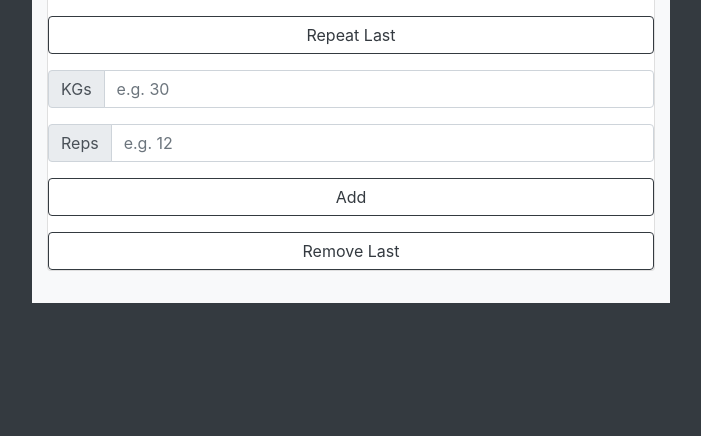
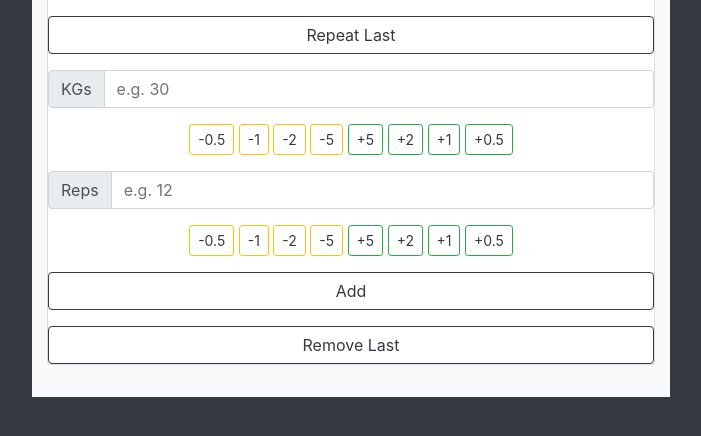
Before and after one commit to DTasev/fit, a Django app: template today/templates/today/sets_edit.html in a window 1280 px wide. Shown: the part 189-625 px from the top of the page, without its empty margins (289-990 px from the left). Run offline with Django 3.2, Linux system fonts and the light colour scheme; the template is opened without the code that fills it, so the values that code supplies are empty; the visitor is signed in with stand-in values (Sample User, id 1); parts of the project's set-up code (start-up, migrations or seed data) failed here and were passed over; some libraries are stand-ins or nearby versions.

Commit message:
Added shortcuts for kgs/reps

```diff
--- /dev/null
+++ b/today/templates/today/sets_buttons_partial.html
@@ -0,0 +1,26 @@
+<div class="d-block pb-3 text-center">
+  <button onclick="addNumberToInput(this, '{{ input_field_id }}')" type="button"
+          class="btn btn-sm btn-outline-warning text-dark d-inline-block">-0.5
+  </button>
+  <button onclick="addNumberToInput(this, '{{ input_field_id }}')" type="button"
+          class="btn btn-sm btn-outline-warning text-dark d-inline-block">-1
+  </button>
+  <button onclick="addNumberToInput(this, '{{ input_field_id }}')" type="button"
+          class="btn btn-sm btn-outline-warning text-dark d-inline-block">-2
+  </button>
+  <button onclick="addNumberToInput(this, '{{ input_field_id }}')" type="button"
+          class="btn btn-sm btn-outline-warning text-dark d-inline-block">-5
+  </button>
+  <button onclick="addNumberToInput(this, '{{ input_field_id }}')" type="button"
+          class="btn btn-sm btn-outline-success text-dark d-inline-block">+5
+  </button>
+  <button onclick="addNumberToInput(this, '{{ input_field_id }}')" type="button"
+          class="btn btn-sm btn-outline-success text-dark d-inline-block">+2
+  </button>
+  <button onclick="addNumberToInput(this, '{{ input_field_id }}')" type="button"
+          class="btn btn-sm btn-outline-success text-dark d-inline-block">+1
+  </button>
+  <button onclick="addNumberToInput(this, '{{ input_field_id }}')" type="button"
+          class="btn btn-sm btn-outline-success text-dark d-inline-block">+0.5
+  </button>
+</div>
--- a/today/templates/today/sets_edit.html
+++ b/today/templates/today/sets_edit.html
@@ -1,5 +1,20 @@
 {% extends 'base_generic.html' %}
 {% load enumerate %}
+
+{% block script_head %}
+  <script>
+      /**
+       *
+       * @param inputId
+       * @param element
+       */
+      function addNumberToInput(element, inputId) {
+          const input_field = document.getElementById(inputId);
+          const new_val = eval(input_field.value + element.textContent);
+          input_field.value = new_val < 0 ? 0 : new_val;
+      }
+  </script>
+{% endblock %}
 {% block content %}
   <div class="card my-3">
     <h2 class="text-center py-4 lead">{{ exercise }}
@@ -39,9 +54,11 @@
         <div class="input-group-prepend">
           <span class="input-group-text" id="basic-addon1">KGs</span>
         </div>
-        <input type="number" step="0.5" class="form-control" placeholder="e.g. 30" name="kgs" min="0"
+        <input type="number" step="0.5" class="form-control" placeholder="e.g. 30" name="kgs" id="kgs-input-field"
+               min="0"
                value="{{ prev_kgs_value }}">
       </div>
+      {% include 'today/sets_buttons_partial.html' with input_field_id="kgs-input-field" %}
       {% if kgs_error %}
         <div class="btn-danger text-white p-2 m-2">{{ kgs_error }}</div>
       {% endif %}
@@ -49,9 +66,11 @@
         <div class="input-group-prepend">
           <span class="input-group-text" id="basic-addon1">Reps</span>
         </div>
-        <input type="number" class="form-control" placeholder="e.g. 12" name="reps" min="0"
+        <input type="number" class="form-control" placeholder="e.g. 12" name="reps" min="0" id="reps-input-field"
                value="{{ prev_reps_value }}">
       </div>
+      {% include 'today/sets_buttons_partial.html' with input_field_id="reps-input-field" %}
+
       {% if reps_error %}
         <div class="btn-danger text-white p-2 m-2">{{ reps_error }}</div>
       {% endif %}
--- a/today/views/complete.py
+++ b/today/views/complete.py
@@ -1,5 +1,3 @@
-import datetime
-
 from django.shortcuts import redirect
 from django.urls import reverse
 from django.utils import timezone
```
Also changed, not shown: sets/views.py (+6 -3 lines).
